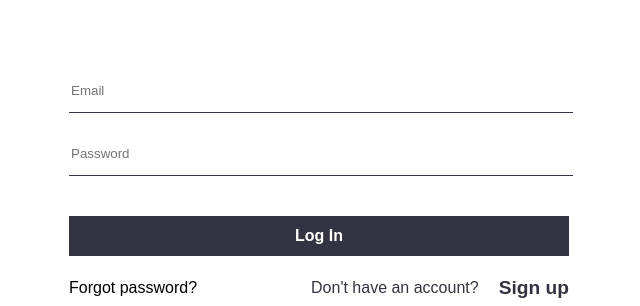
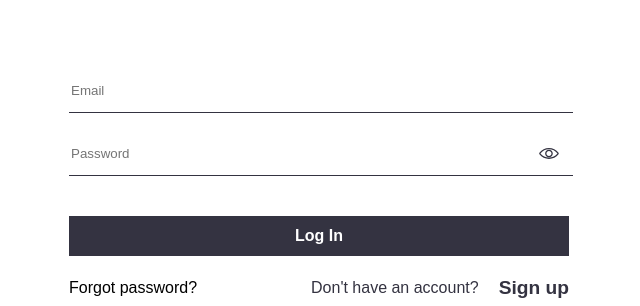
Before and after one commit to Nuramene81/city-report-front-end, an Angular app: page /login in a window 1280 px wide. Shown: the part 314-620 px from the top of the page, without its empty margins (321-961 px from the left). Built offline with nearby package versions, Linux system fonts and the light colour scheme; a web font is replaced by a local one.

Commit message:
add show password icon

```diff
--- a/src/app/login/login.component.html
+++ b/src/app/login/login.component.html
@@ -10,6 +10,7 @@
         <form class="form-content" [formGroup]="loginForm">
           <input class="email-field" type="email" formControlName="email" placeholder="Email">
           <input class="password-field" type="password" formControlName="password" placeholder="Password">
+          <img class="show-icon" src="assets/icons/eyecon.svg" (click)="toggleShowPassword()" alt="Show password">
           <button type="submit">Log In</button>
         </form>
       </div>
--- a/src/app/login/login.component.scss
+++ b/src/app/login/login.component.scss
@@ -36,6 +36,7 @@
           flex-direction: column;
           align-items: flex-start;
           justify-content: flex-start;
+          position: relative;
 
           input {
             width: 100%;
@@ -51,6 +52,14 @@
               box-shadow: none;
               background-color: transparent;
             }
+          }
+
+          .show-icon {
+            position: absolute;
+            right: 10px;
+            top: 78px;
+            width: 20px;
+            cursor: pointer;
           }
 
           .form-options {
--- a/src/app/login/login.component.ts
+++ b/src/app/login/login.component.ts
@@ -16,6 +16,7 @@ import { LogoComponent } from '../logo/logo.component';
 
 export class LoginComponent implements OnInit {
   loginForm!: FormGroup
+  showPassword = false;
 
   ngOnInit() {
     this.loginForm = new FormGroup({
@@ -23,4 +24,14 @@ export class LoginComponent implements OnInit {
       password: new FormControl('')
     });
   }
+
+  toggleShowPassword() {
+    this.showPassword = !this.showPassword;
+    let passwordField = document.querySelector('.password-field') as HTMLInputElement;
+    if (this.showPassword) {
+      passwordField.type = 'text';
+    } else {
+      passwordField.type = 'password';
+    }
+  }
 }
```
Also changed, not shown: src/assets/icons/eyecon.svg (added).
